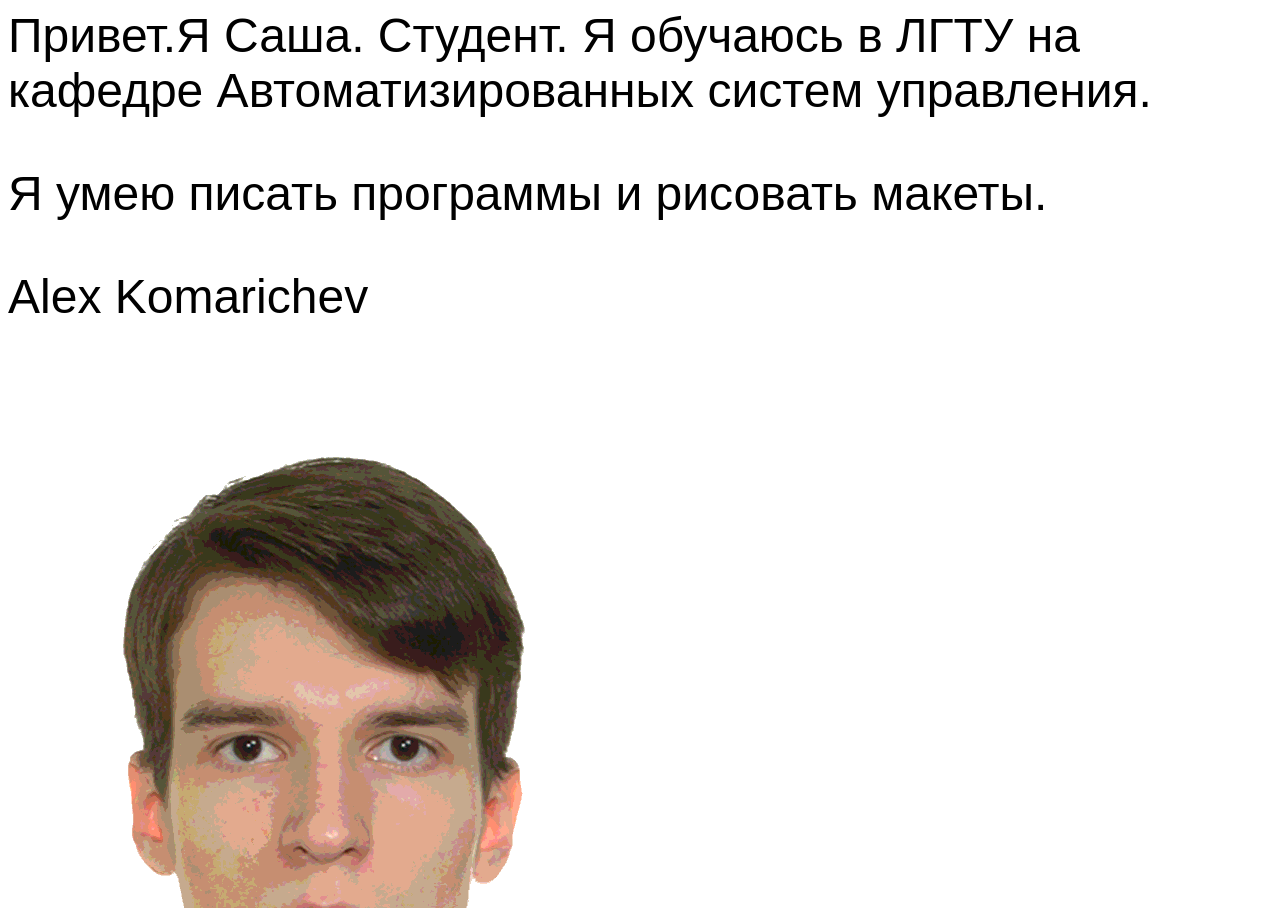
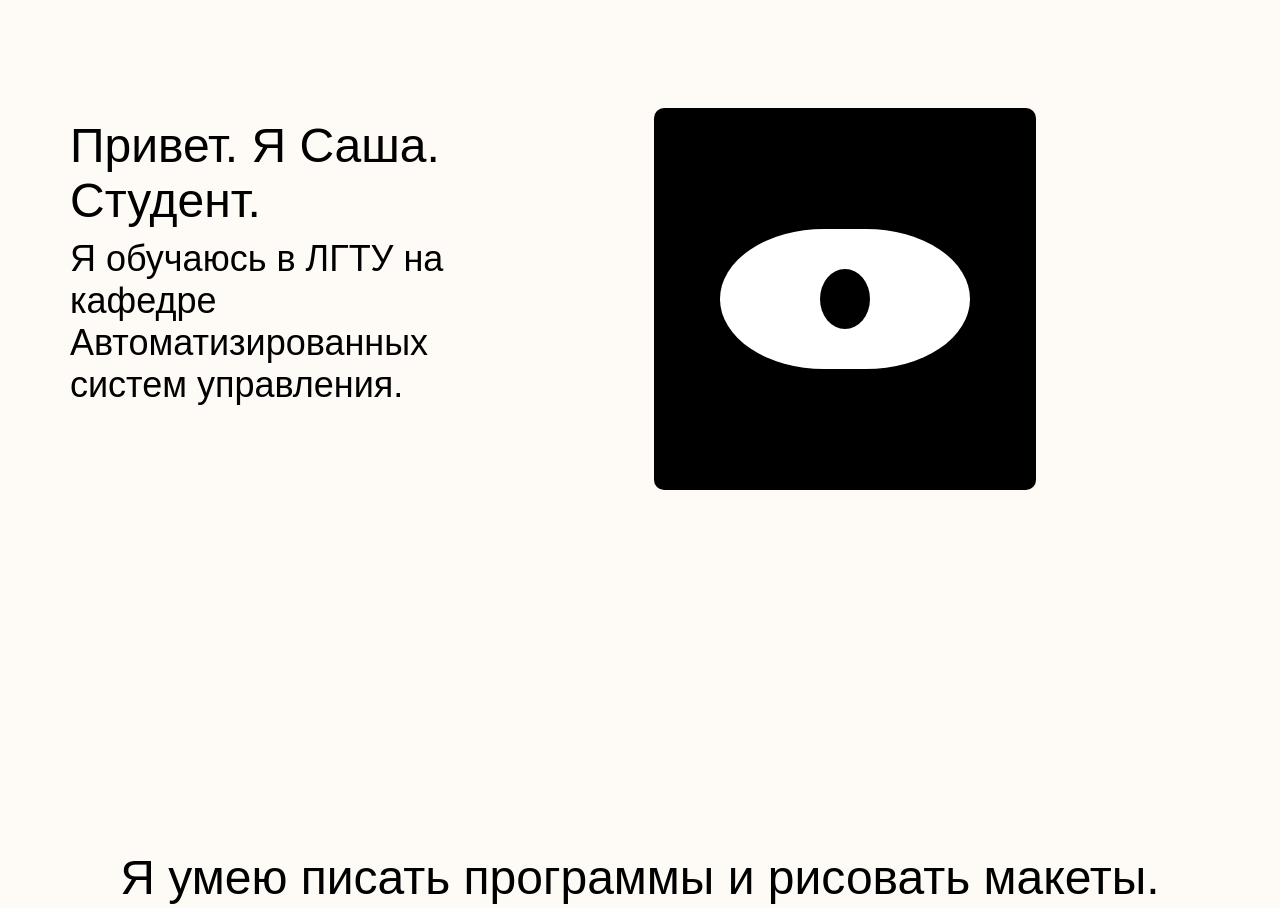
Before and after one commit to Chupocabra/chupocabra.github.io, a plain HTML site: page index.html in a window 1280 px wide. Shown: the top 908 px of the page. Drawn offline with Linux system fonts and the light colour scheme.

Commit message:
Add files via upload

```diff
--- a/index.html
+++ b/index.html
@@ -6,32 +6,37 @@
         <title>AlexK</title>
     </head>
     <body>
-        <span class=text>
-            Привет.Я Саша.
-            Студент.<span id=description>
-                Я обучаюсь в ЛГТУ на кафедре Автоматизированных систем управления.
-            </span>
-        </span>
+        <!--Окно с текстом-->
+        <section class=text>
+            <div class=text__hello>
+                Привет. Я Саша. Студент.
+                <div class=text__description>
+                    Я обучаюсь в ЛГТУ на кафедре Автоматизированных систем управления.
+                </div>
+            </div>
+                <!--Рисунок глаз-->
+            <section class=eye>
+                <!--<div class=brow></div>-->
+                <section class=eye__albumen>
+                    <div class=eye__pupil>
+                    </div>
+                </section>
+            </section>
+        </section>
 
-        <span id=eye_back>
-            <span id=albumen>
-                <span id=eye>
-                </span>
-            </span>
-            <span id=br1 class=brow></span>
-            <span id=br2 class=brow></span>
-            <span id=br3 class=brow></span>
-        </span>
-        <p id=skills>Я умею писать программы и рисовать макеты.</p>
-        <p class=photo id=pname>Alex Komarichev</p>
-        <p class=photo id=pwindow><img id=aiam src="images/i'am2.png" alt="это я"></p>
-
-        <div class=social_window id=swindow>
+        <section class=skills>Я умею писать программы и рисовать макеты.</section>
+        <!--Окно с фото-->
+        <section class=photo>
+            <div class=photo__pname>Alex Komarichev</div>
+            <div class=photo__window><img id=aiam src="images/i'am2.png" alt="это я"></div>
+        </section>
+        <!--Окно с соц сетями-->
+        <div class=social_window>
+            <p class=social_window__name>Social networks</p>
             <img class=social_window__back src="images/Social networks.png">
             <img class=social_window__inst src="images/inst.png">
             <img class=social_window__tg src="images/tg.png">
             <img class=social_window__vk src="images/vk.png">
         </div>
-        <p class=social_window id=social_name>Social networks</p>
     </body>
 </html>
--- a/styles/style.css
+++ b/styles/style.css
@@ -1,4 +1,85 @@
 body{
   font-family: Arial, Helvetica, sans-serif;
   font-size: 48px;
+  background-color: rgba(254, 250, 246, 1);
+  text-align: center;
 }
+
+.text{
+  display: flex;
+  width: 1170px;
+  max-width: 100%;
+  padding-left: 30px;
+  padding-top: 100px;
+  margin-left: auto;
+  margin-right: auto;
+  text-align: left;
+  justify-content: space-between;
+}
+
+.text div {
+  padding-top: 10px;
+}
+
+.text__hello{
+  width: 380px;
+}
+
+.text__description{
+  font-size: 36px;
+}
+
+.eye{
+  display: flex;
+  width: 382px;
+  max-width: 100%;
+  height: 382px;
+  max-height: 100%;
+  margin-left: auto;
+  margin-right: auto;
+  background: #000000;
+  border-radius: 10px;
+  justify-content: center;
+  align-items: center;
+}
+
+.eye__albumen{
+  display: flex;
+  width: 250px;
+  height: 140px;
+  border-radius: 100%/120%;
+  background: #FFFFFF;
+  align-items: center;
+  justify-content: center;
+}
+
+.eye__pupil{
+  width: 50px;
+  height: 50px;
+  border-radius: 50%;
+  background: #000000;
+}
+
+.skills{
+  display: flex;
+  margin-top: 360px;
+  flex-direction: column;
+}
+
+.photo{
+  display: flex;
+  margin-top: 360px;
+  align-content: center;
+  flex-direction: column;
+  background: linear-gradient(180deg, rgba(151, 117, 249, 0.293896) 0%, #008081 100%);
+  margin-left: auto;
+  margin-right: auto;
+  width: 1240px;
+  height: 850px;
+  max-width: 100%;
+  max-height: 100%;
+}
+
+.photo__window{
+
+}
```
